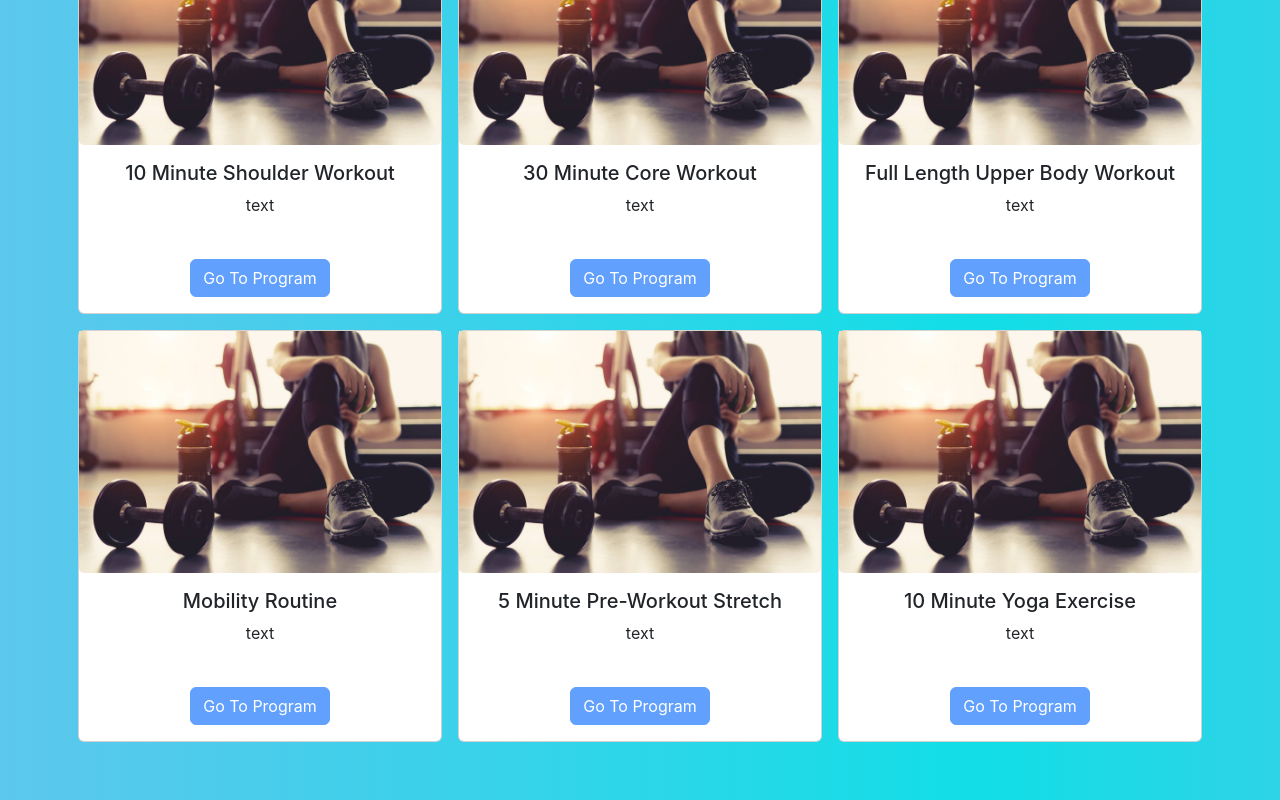
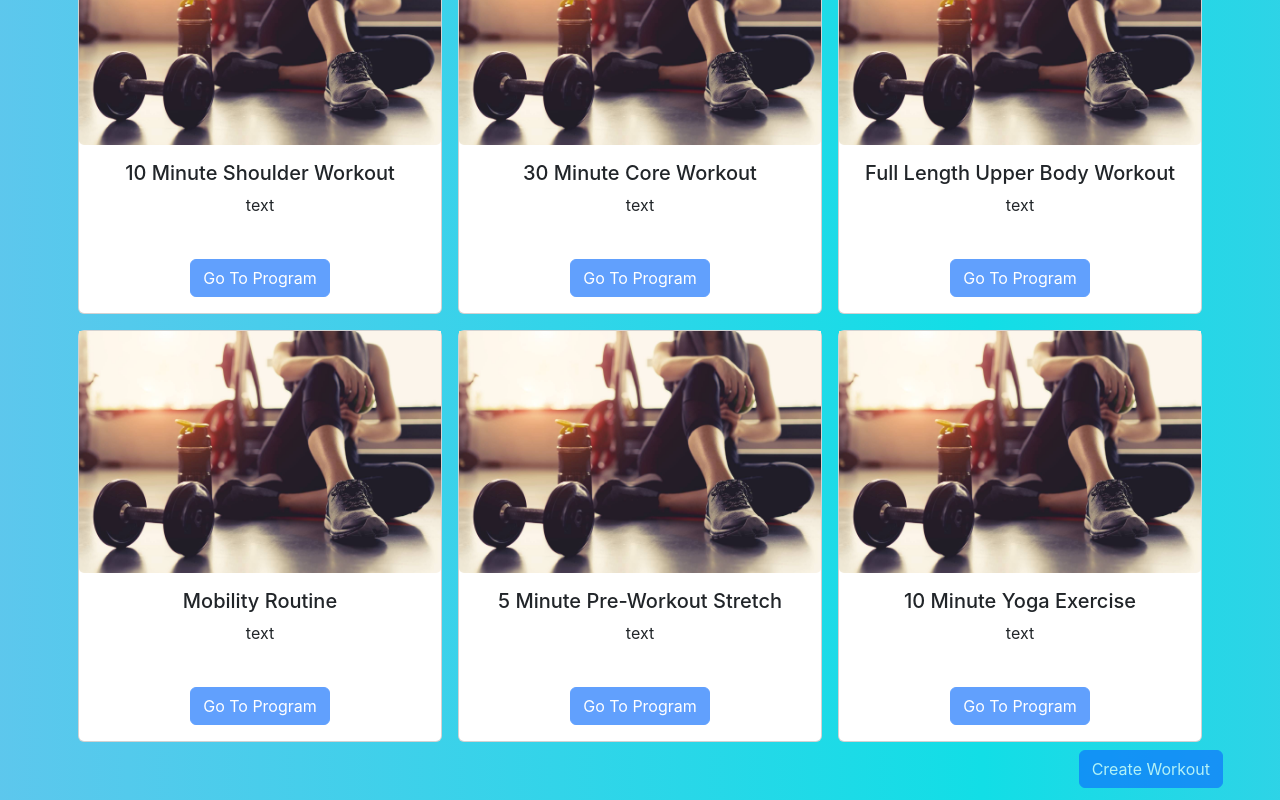
Before and after one commit to Graham724/Wiedrich-s-Workouts-Front-End, a JavaScript app: page /workouts in a window 1280 px wide. Shown: the part 332-1132 px from the top of the page. Built offline with nearby package versions, Linux system fonts and the light colour scheme; the HTML template or start-up script is replaced by a standard one.

Commit message:
added buttons

```diff
--- a/src/App.css
+++ b/src/App.css
@@ -20,5 +20,5 @@
 }
 
 .App-nav {
-border-bottom: 1px solid black;
+  border-bottom: 1px solid black;
 }
--- a/src/App.js
+++ b/src/App.js
@@ -15,6 +15,7 @@ import CreateWorkout from './Components/CreateWorkout'
 
 
 function App() {
+
 
   //Mock Data
   const recipes = [
@@ -140,8 +141,6 @@ function App() {
             <Route path ='/workouts' element={<Workouts workouts={workouts}/>} />
             <Route path ='/createRecipe' element={<CreateRecipe/>} />
             <Route path ='/createWorkout' element={<CreateWorkout/>} />
-            {/* <Route path ='/tickets' element={<Tickets tickets={tickets}/>} />
-            <Route path ='/signin' element={<Signin/>} /> */}
           </Routes>
         </div>
         </Router>
--- a/src/Components/Recipes.js
+++ b/src/Components/Recipes.js
@@ -31,26 +31,7 @@ export default function Recipes(props) {
               {recipeCards}
          </Row>
        </Container>
+       <Button className='create-buttons' variant="primary" style={{float: 'right', marginRight: '7px'}} disabled>Create Recipe</Button>
   </div>
  )
 }
-
-
-// export default function Recipes({ recipes }) {
-//  const display = recipes.map((p, i) => {
-//      return <li key={i}>{p}</li>
-//  })
-//  return (
-//      <div>
-//          <div className="packages">
-//              <div className="packagesHeader">
-//                  <h1>Our Recipes</h1>
-//                  <ul>
-//                      {display}
-//                  </ul>
-//              </div>
-
-//          </div>
-//      </div>
-//  )
-// }
--- a/src/Components/Workouts.js
+++ b/src/Components/Workouts.js
@@ -32,6 +32,7 @@ export default function Workouts(props) {
               {workoutCards}
          </Row>
        </Container>
+       <Button className='create-buttons' variant="primary" style={{float: 'right', marginRight: '7px'}} disabled>Create Workout</Button>
   </div>
  )
 }
```
